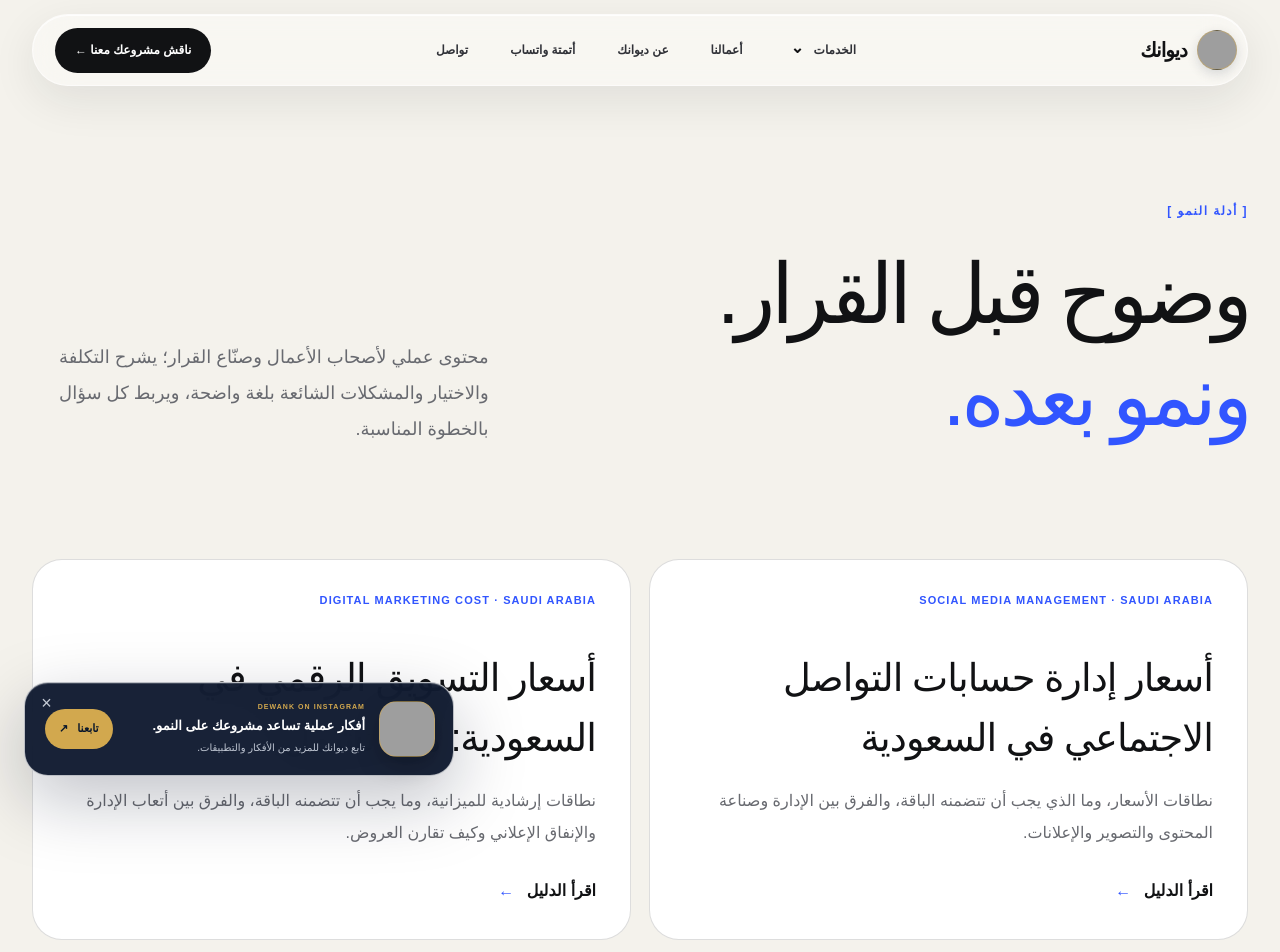
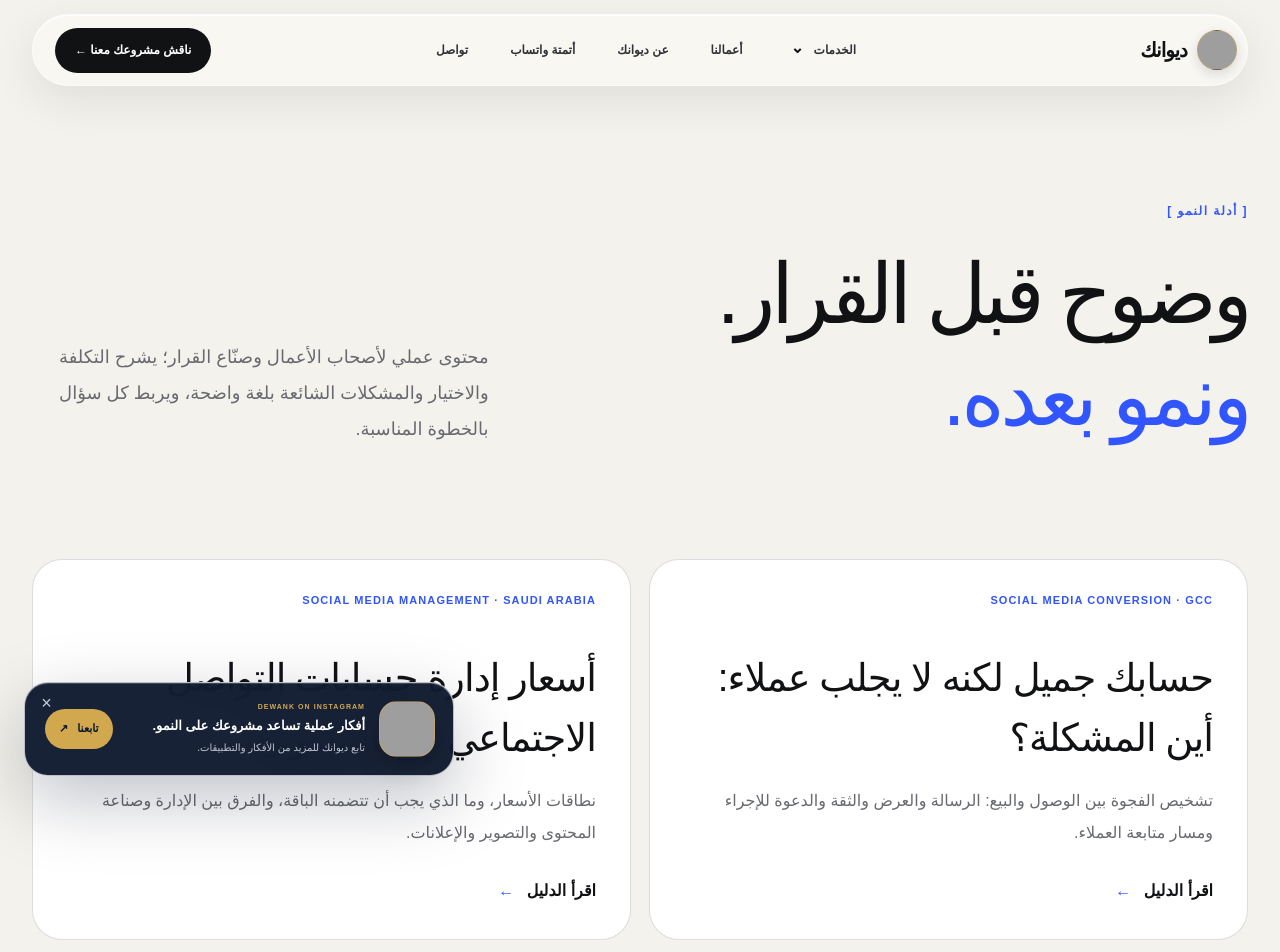
Before and after one commit to mohammedrashad2011-ui/Dewank-2026-website, a Next.js app: page /guides in a window 1280 px wide. Shown: the top 952 px of the page. Built offline with nearby package versions, Linux system fonts and the light colour scheme; grey boxes are pictures that could not be loaded; a web font is replaced by a local one.

Commit message:
Add conversion guide to growth hub

```diff
--- a/app/guides/page.tsx
+++ b/app/guides/page.tsx
@@ -12,6 +12,12 @@ export const metadata: Metadata = createMetadata({
 });
 
 const guides = [
+  {
+    category: "SOCIAL MEDIA CONVERSION · GCC",
+    title: "حسابك جميل لكنه لا يجلب عملاء: أين المشكلة؟",
+    description: "تشخيص الفجوة بين الوصول والبيع: الرسالة والعرض والثقة والدعوة للإجراء ومسار متابعة العملاء.",
+    href: "/guides/social-media-not-generating-leads",
+  },
   {
     category: "SOCIAL MEDIA MANAGEMENT · SAUDI ARABIA",
     title: "أسعار إدارة حسابات التواصل الاجتماعي في السعودية",
```
